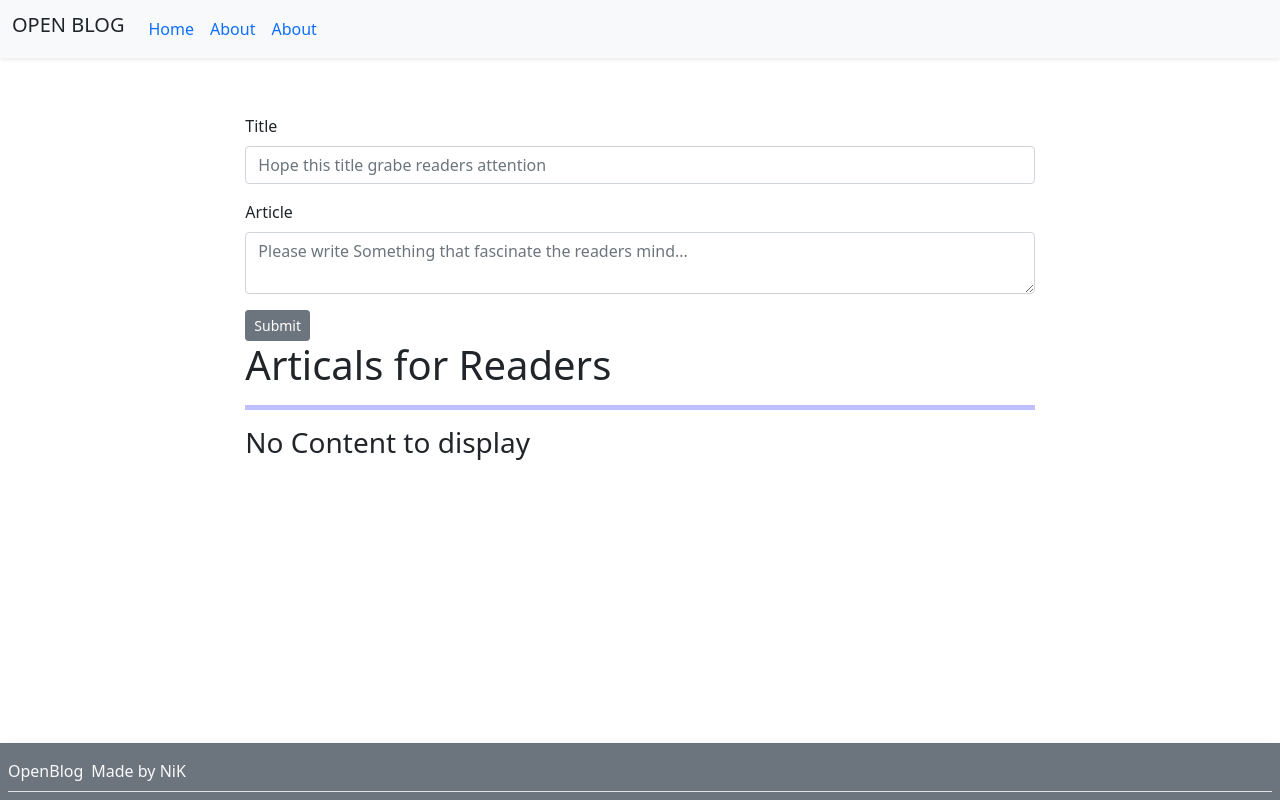
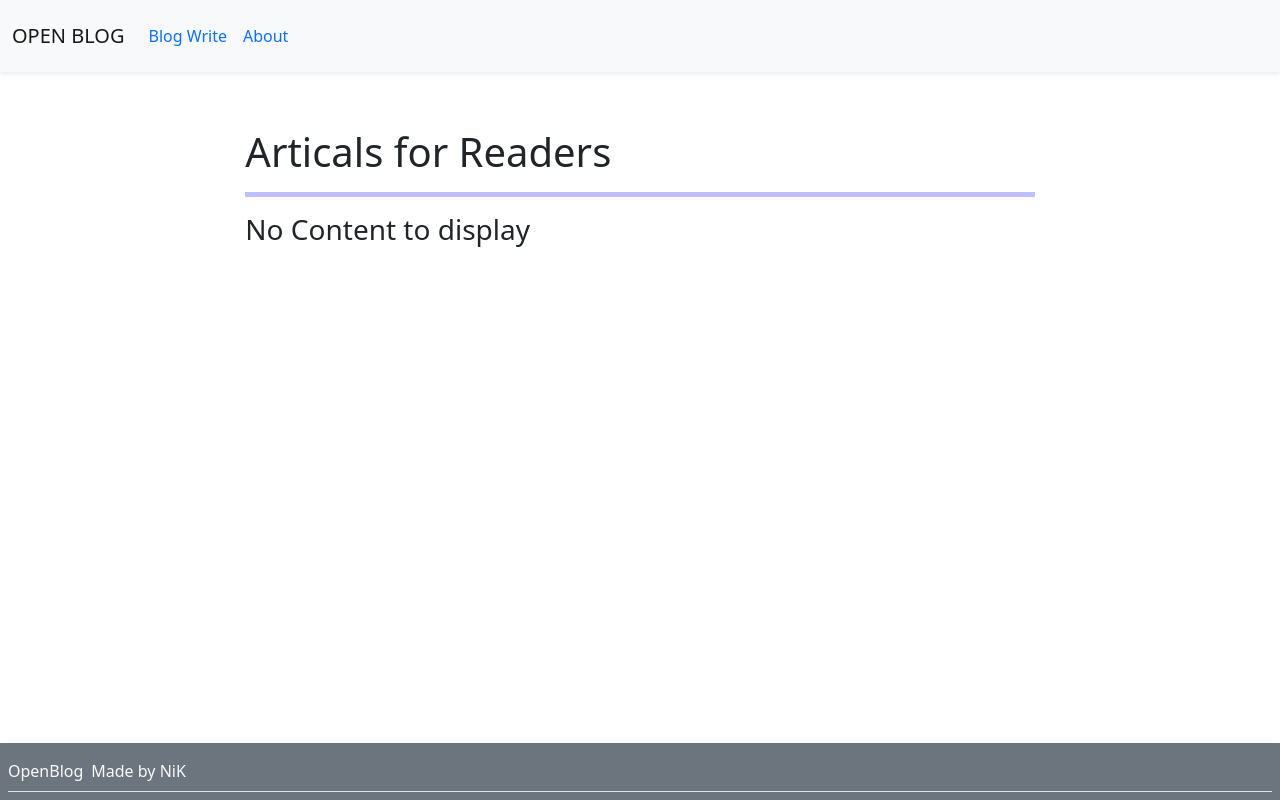
Before and after one commit to Niikpatil/open_blog, a React (Create React App) app: page / in a window 1280 px wide. Built offline with nearby package versions, Linux system fonts and the light colour scheme.

Commit message:
Routing added

```diff
--- a/package.json
+++ b/package.json
@@ -8,6 +8,7 @@
     "@testing-library/user-event": "^12.1.10",
     "react": "^17.0.2",
     "react-dom": "^17.0.2",
+    "react-router-dom": "^5.3.0",
     "react-scripts": "4.0.3",
     "web-vitals": "^1.0.1"
   },
--- a/src/App.js
+++ b/src/App.js
@@ -1,8 +1,11 @@
 import React from "react";
 import { useState, useEffect } from "react";
 import { Main } from "./components/Layouts/Main";
+import { About } from "./components/Pages/About";
 import { BlogForm } from "./components/Pages/BlogForm";
 import { Blogs } from "./components/Pages/Blogs";
+
+import { BrowserRouter as Router, Switch, Route } from "react-router-dom";
 
 function App() {
   // To store the user data we use localStorage, it get stored in BrowserDom
@@ -43,7 +46,7 @@ function App() {
   const [articals, setArticals] = useState(initBlog);
 
   //                     IMP Note
-  // This useeffectHook prevent the loading of articals
+  // This usee` ffectHook prevent the loading of articals
   // until the users data get updated in setArticals function
 
   useEffect(() => {
@@ -52,10 +55,39 @@ function App() {
 
   return (
     <div className="App">
-      <Main>
-        <BlogForm addBlog={addBlog} />
-        <Blogs articals={articals} onDelete={onDelete} />
-      </Main>
+      <Router>
+        <Switch>
+          <Main>
+            <Route
+              exact
+              path="/"
+              render={() => {
+                return (
+                  <div>
+                    <Blogs articals={articals} onDelete={onDelete} />
+                  </div>
+                );
+              }}
+            ></Route>
+
+            <Route
+              exact
+              path="/addblog"
+              render={() => {
+                return (
+                  <div>
+                    <BlogForm addBlog={addBlog} />
+                  </div>
+                );
+              }}
+            ></Route>
+
+            <Route exact path="/about">
+              <About />
+            </Route>
+          </Main>
+        </Switch>
+      </Router>
     </div>
   );
 }
--- a/src/components/Layouts/Header.js
+++ b/src/components/Layouts/Header.js
@@ -1,28 +1,28 @@
 import React from "react";
+import { Link } from "react-router-dom";
 
 export const Header = () => {
   return (
     <div>
       <nav className="navbar navbar-expand-lg navbar-secondary bg-light shadow-sm">
         <div className="container-fluid">
-          <h1 className="navbar-brand">OPEN BLOG</h1>
+          <nav className="navbar navbar-light ">
+            <Link to="/" className="navbar-brand ">
+              OPEN BLOG
+            </Link>
+          </nav>
 
           <div className="collapse navbar-collapse">
             <ul className="navbar-nav me-auto mb-2 mb-lg-0">
               <li className="nav-item">
-                <a className="nav-link" href="/">
-                  Home
-                </a>
+                <Link className="nav-link" to="/addblog">
+                  Blog Write
+                </Link>
               </li>
               <li className="nav-item">
-                <a className="nav-link" href="/">
+                <Link className="nav-link" to="/about">
                   About
-                </a>
-              </li>
-              <li className="nav-item">
-                <a className="nav-link" href="/">
-                  About
-                </a>
+                </Link>
               </li>
             </ul>
           </div>
--- /dev/null
+++ b/src/components/Pages/About.js
@@ -0,0 +1,9 @@
+import React from "react";
+
+export const About = () => {
+  return (
+    <div>
+      <h2>This is about components</h2>
+    </div>
+  );
+};
```
Also changed, not shown: src/components/Pages/PageNotFound.js (added, +9 -0 lines), 2 other files (tests, documents, lock files or other folders).
